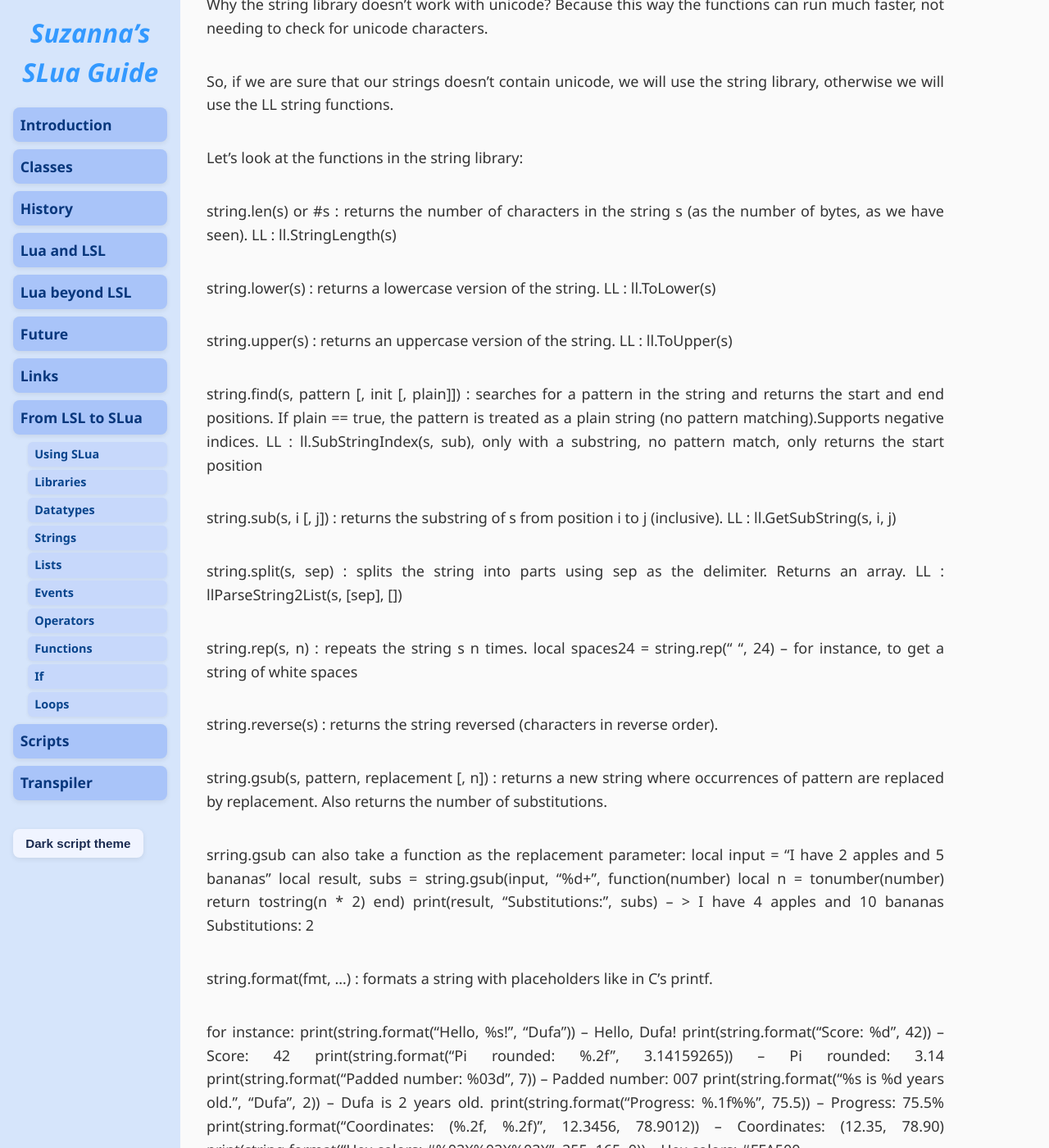
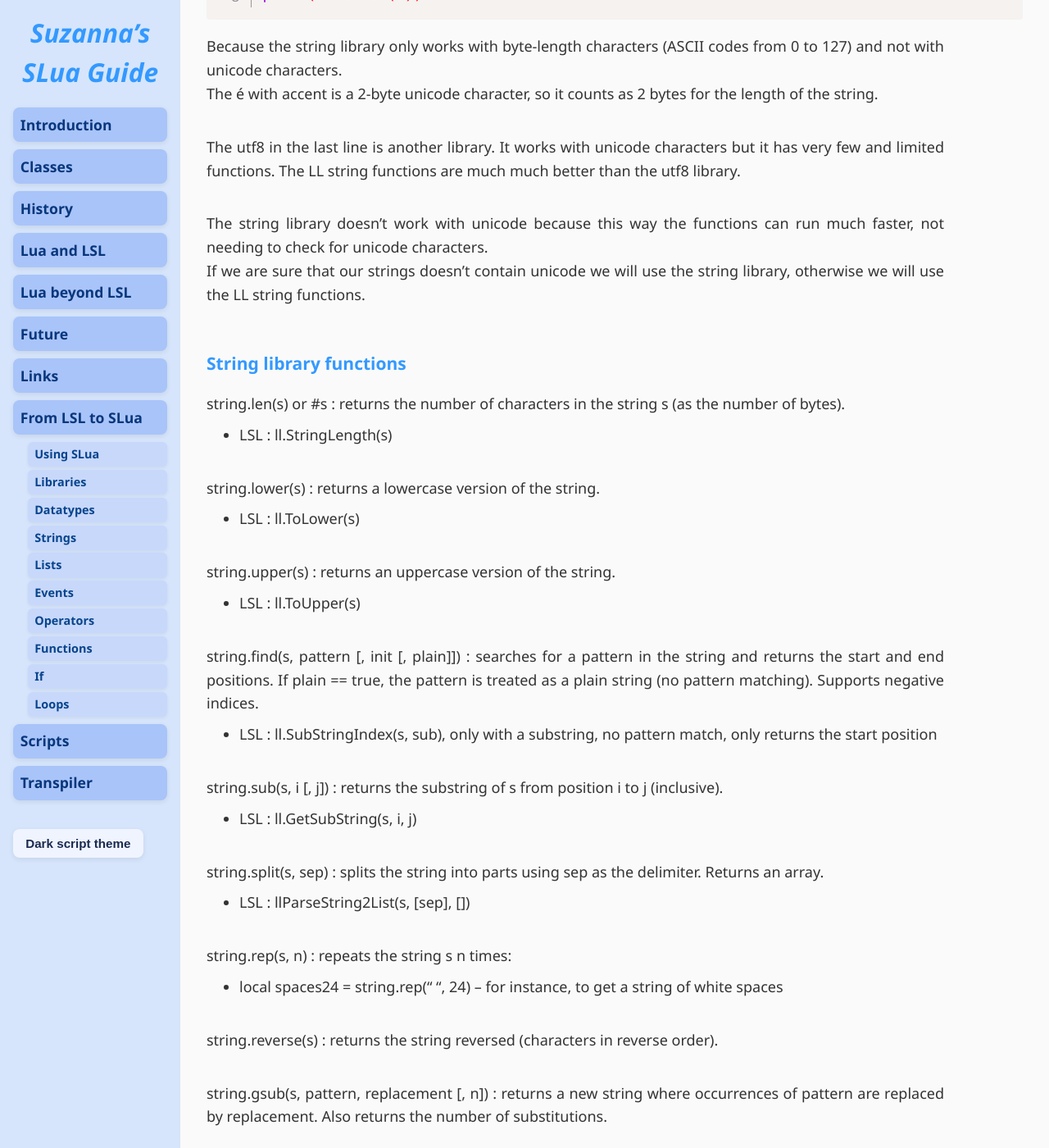
Before and after one commit to Suzanna-Linn/slua, a Jekyll site: the page built from docs/moving-strings.md, in a window 1280 px wide and 1400 px high, scrolled down 1360 px. Shown: the whole window at 82% size. Built offline with Jekyll 4.4.1, drawn with Linux system fonts in a browser that asks for light colours; nearby versions of some CDN libraries; our own code applies the rules of GitHub Pages for plain Markdown files; comment, search, counter and statistics services are not loaded; some of the changed text lies outside the part shown.

Commit message:
Update moving-strings.md

```diff
--- a/docs/moving-strings.md
+++ b/docs/moving-strings.md
@@ -1,113 +1,121 @@
 ## Strings
 
-Another thing that we can use is an alternative way to format strings.
+### String interpolation
 
-For instance, if we have, in LSL:
-	llOwnerSay( "Units: " + (string)units + "   Price: " + (string)price + "   Amount: " + (string)(units * price) );
-	// for instance -->   Units: 10   Price: 1.25   Amount: 12.5
+We can embed expressions directly within a string literal, enclosing the string in backticks and using curly braces {} to insert and evaluate expressions within the string.
 
-That in SLua is:
-	ll.OwnerSay( "Units: " .. tostring(units) .. "   Price: " .. tostring(price) .. "   Amount: " .. tostring(units * price) );
+For instance, in LSL:
+- <code class="language-slua">llOwnerSay( "Units: " + (string)units + "   Price: " + (string)price + "   Amount: " + (string)(units * price) );</code>
 
-We can write it also as:
-	ll.OwnerSay( `Units: {units}    Price: {price}   Amount: {units * price}` );
+In SLua could be:
+- <code class="language-slua">ll.OwnerSay( "Units: " .. tostring(units) .. "   Price: " .. tostring(price) .. "   Amount: " .. tostring(units * price) );</code>
+
+But we can use string interpolation, which is concise and readable:
+- <code class="language-slua">ll.OwnerSay( `Units: {units}    Price: {price}   Amount: {units * price}` ); </code>
 
 We use backticks (ascii code 96) instead of double quotes. Inside we have text and, between { and }, variables or expressions.
 
-The variables and expressions between { and } are evaluated and casted to string.
+The variables and expressions between { and } are evaluated and casted to string. We can use anything that returns a value:
+- <code class="language-slua">ll.OwnerSay( `my name is {ll.GetDisplayName(ll.GetOwner())}` )  -- >   my name is SuzannaLinn</code>
 
-We can use anything that returns a value:
-	ll.OwnerSay( `my name is {ll.GetDisplayName(ll.GetOwner())}` )  -- >   my name is SuzannaLinn
-
-LIBRARY STRING
+### String library
 
 With other libraries, we will always use the Lua libraries instead of the LL functions. We will use the table library instead of the LL list functions, and the table math instead of the LL mathematical functions.
 
-But it's not the same with the string library.
+But it's not the same with the string library, this is why:
+<pre class="language-slua line-numbers"><code class="language-slua">-- string length (SLua)
 
-Let's see why, with this string:
-	local s = "café"    -- it has é with accent
+local s = "café"    -- it has é with accent
 
-This is what happens:
-	print(ll.StringLength(s))  -- 4
-	print(#s)  -- 5
-	print(string.len(s))  -- 5
-	print(utf8.len(s))  -- 4
+print(ll.StringLength(s))  -- 4
+print(#s)  -- 5
+print(string.len(s))  -- 5
+print(utf8.len(s))  -- 4</code></pre>
 
 Because the string library only works with byte-length characters (ASCII codes from 0 to 127) and not with unicode characters.
+The é with accent is a 2-byte unicode character, so it counts as 2 bytes for the length of the string.
 
-the é with accent is a 2-byte unicode character, so it counts as 2 bytes for the length of the string.
+The utf8 in the last line is another library. It works with unicode characters but it has very few and limited functions. The LL string functions are much much better than the utf8 library.
 
-The   utf8   in the last print command is another library. It works with unicode characters but it has very few and limited functions.
+The string library doesn't work with unicode because this way the functions can run much faster, not needing to check for unicode characters.
+If we are sure that our strings doesn't contain unicode we will use the string library, otherwise we will use the LL string functions.
 
-We will not look at the utf8 library, the LL string functions are much much better.
+### String library functions
 
-Why the string library doesn't work with unicode? Because this way the functions can run much faster, not needing to check for unicode characters.
-
-So, if we are sure that our strings doesn't contain unicode, we will use the string library, otherwise we will use the LL string functions.
-
-Let's look at the functions in the string library:
-
-string.len(s) or #s : returns the number of characters in the string s (as the number of bytes, as we have seen).
-	LL : ll.StringLength(s)
+string.len(s) or #s : returns the number of characters in the string s (as the number of bytes).
+- LSL : ll.StringLength(s)
 
 string.lower(s) : returns a lowercase version of the string.
-	LL : ll.ToLower(s)
+- LSL : ll.ToLower(s)
 
 string.upper(s) : returns an uppercase version of the string.
-	LL : ll.ToUpper(s)
+- LSL : ll.ToUpper(s)
 
-string.find(s, pattern [, init [, plain]]) : searches for a pattern in the string and returns the start and end positions. If plain == true, the pattern is treated as a plain string (no pattern matching).Supports negative indices.
-	LL : ll.SubStringIndex(s, sub), only with a substring, no pattern match, only returns the start position
+string.find(s, pattern [, init [, plain]]) : searches for a pattern in the string and returns the start and end positions. If plain == true, the pattern is treated as a plain string (no pattern matching). Supports negative indices.
+- LSL : ll.SubStringIndex(s, sub), only with a substring, no pattern match, only returns the start position
 
 string.sub(s, i [, j]) : returns the substring of s from position i to j (inclusive).
-	LL : ll.GetSubString(s, i, j)
+- LSL : ll.GetSubString(s, i, j)
 
 string.split(s, sep) : splits the string into parts using sep as the delimiter. Returns an array.
-	LL : llParseString2List(s, [sep], [])
+- LSL : llParseString2List(s, [sep], [])
 
-string.rep(s, n) : repeats the string s n times.
-	local spaces24 = string.rep(" ", 24)  -- for instance, to get a string of white spaces
+string.rep(s, n) : repeats the string s n times:
+- local spaces24 = string.rep(" ", 24)  -- for instance, to get a string of white spaces
 
 string.reverse(s) : returns the string reversed (characters in reverse order).
 
 string.gsub(s, pattern, replacement [, n]) : returns a new string where occurrences of pattern are replaced by replacement.
 Also returns the number of substitutions.
 
-srring.gsub can also take a function as the replacement parameter:
-	local input = "I have 2 apples and 5 bananas"
-	local result, subs = string.gsub(input, "%d+", function(number)
-		local n = tonumber(number)
-		return tostring(n * 2)
-	end)
-	print(result, "Substitutions:", subs)  -- > I have 4 apples and 10 bananas    Substitutions:    2
+string.gsub can also take a function as the replacement parameter:
+<pre class="language-slua line-numbers"><code class="language-slua">-- string.gsub (SLua)
+
+local input = "I have 2 apples and 5 bananas"
+local result, subs = string.gsub(input, "%d+", function(number)
+	local n = tonumber(number)
+	return tostring(n * 2)
+end)
+
+print(result, "Substitutions:", subs)  -- > I have 4 apples and 10 bananas    Substitutions:    2</code></pre>
 
 string.format(fmt, ...) : formats a string with placeholders like in C's printf.
+<pre class="language-slua line-numbers"><code class="language-slua">-- string.format (SLua)
 
-for instance:
-	print(string.format("Hello, %s!", "Dufa"))            -- Hello, Dufa!
-	print(string.format("Score: %d", 42))                  -- Score: 42
-	print(string.format("Pi rounded: %.2f", 3.14159265))   -- Pi rounded: 3.14
-	print(string.format("Padded number: %03d", 7))         -- Padded number: 007
-	print(string.format("%s is %d years old.", "Dufa", 2)) -- Dufa is 2 years old.
-	print(string.format("Progress: %.1f%%", 75.5))          -- Progress: 75.5%
-	print(string.format("Coordinates: (%.2f, %.2f)", 12.3456, 78.9012))  -- Coordinates: (12.35, 78.90)
-	print(string.format("Hex colors: #%02X%02X%02X", 255, 165, 0))       -- Hex colors: #FFA500
+print(string.format("Hello, %s!", "Dufa"))            -- Hello, Dufa!
+print(string.format("Score: %d", 42))                  -- Score: 42
+print(string.format("Pi rounded: %.2f", 3.14159265))   -- Pi rounded: 3.14
+print(string.format("Padded number: %03d", 7))         -- Padded number: 007
+print(string.format("%s is %d years old.", "Dufa", 2)) -- Dufa is 2 years old.
+print(string.format("Progress: %.1f%%", 75.5))          -- Progress: 75.5%
+print(string.format("Coordinates: (%.2f, %.2f)", 12.3456, 78.9012))  -- Coordinates: (12.35, 78.90)
+print(string.format("Hex colors: #%02X%02X%02X", 255, 165, 0))       -- Hex colors: #FFA500</code></pre>
 
 string.match(s, pattern [, init]) : finds the first match of the pattern in the string. Returns the matched part.
-	local text = "My email is user@example.com"
-	local email = string.match(text, "[%w%.%-]+@[%w%.%-]+%.%a+")
-	print(email)  -- Output: user@example.com
+<pre class="language-slua line-numbers"><code class="language-slua">-- string.match (SLua)
 
+local text = "My email is user@example.com"
+local email = string.match(text, "[%w%.%-]+@[%w%.%-]+%.%a+")
+
+print(email)  -- Output: user@example.com</code></pre>
 string.match can return only the captured part, the parts of the pattern marked with parentheses.
-	local s = "Price: $123.45"
-	local dollars, cents = string.match(s, "%$(%d+)%.(%d+)")
-	print(dollars, cents)  -- Output: 123  45
+<pre class="language-slua line-numbers"><code class="language-slua">-- string.match (SLua)
+
+local s = "Price: $123.45"
+local dollars, cents = string.match(s, "%$(%d+)%.(%d+)")
+
+print(dollars, cents)  -- Output: 123  45</code></pre>
 
 string.gmatch(s, pattern) : returns an iterator over all matches of the pattern in the string.
-	for word in string.gmatch("one two three", "%w+") do
-		print(word)
-	end
-	-- Output: one  two  three
+<pre class="language-slua line-numbers"><code class="language-slua">-- string.gmatch (SLua)
+
+for word in string.gmatch("one two three", "%w+") do
+	print(word)
+end
+
+-- Output: one  two  three</code></pre>
 
 The string library is the only library where we can use the : (colon) notation to call the methods on variables of type string.
+<pre class="language-slua line-numbers"><code class="language-slua">local s ="--<(Hello World)>--"
+print(string.sub(s, 5, -5))  -- > Hello World
+print(s:sub(5, -5))  -- > Hello World</code></pre>
```
